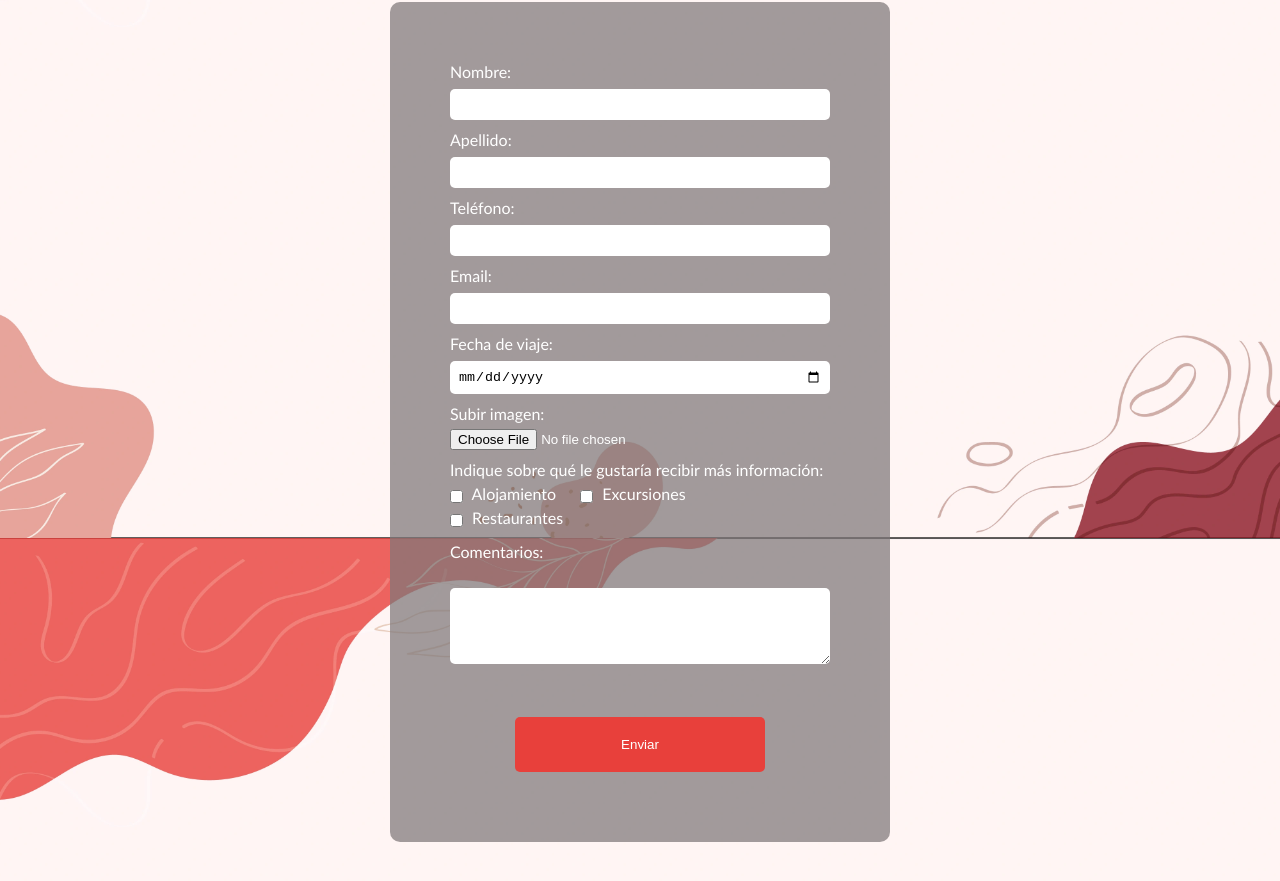
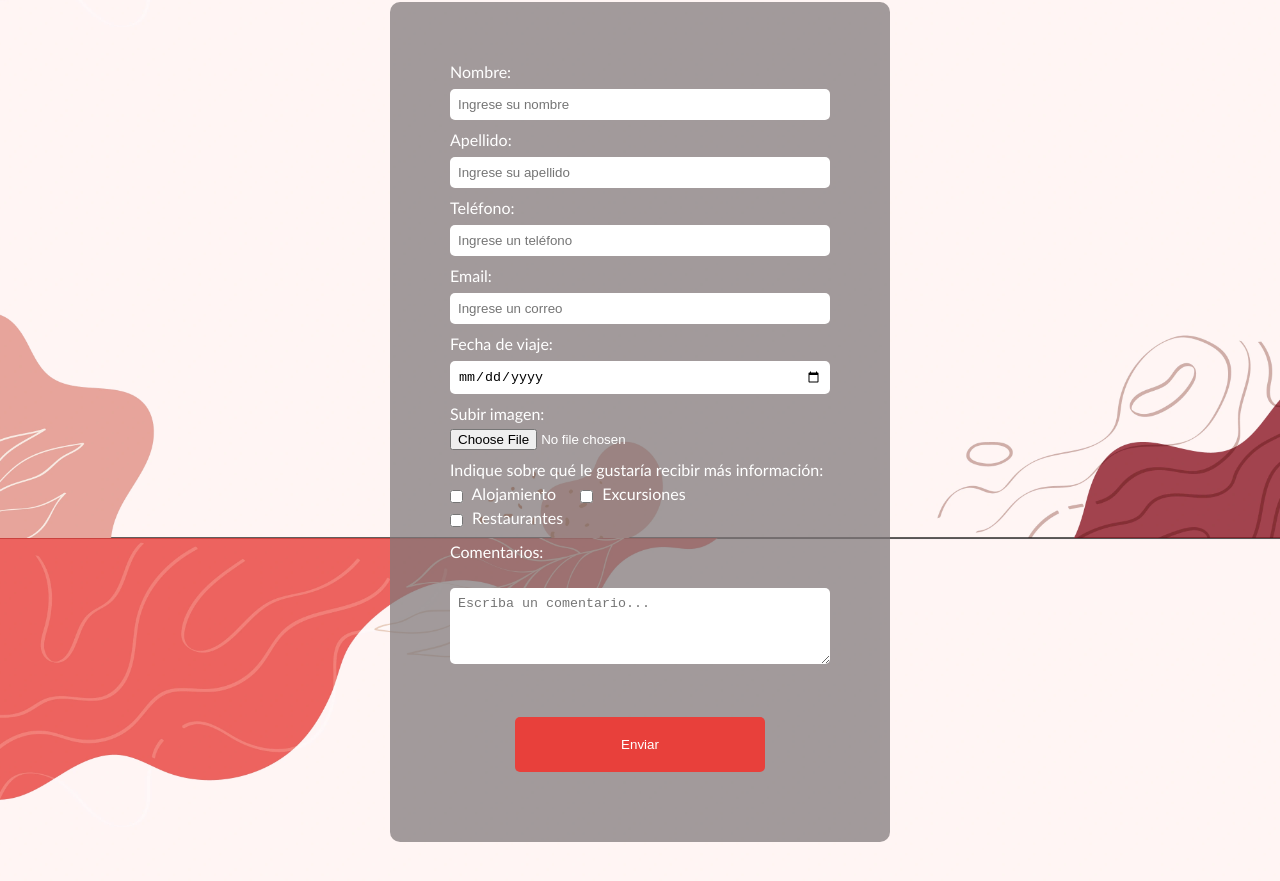
Before and after one commit to Nicolaslucero01/CaCProyecto, a plain HTML site: page index.html in a window 1280 px wide. Shown: the part 2888-3769 px from the top of the page. Drawn offline with nearby package versions, Linux system fonts and the light colour scheme.

Commit message:
Placeholder

```diff
--- a/index.html
+++ b/index.html
@@ -121,22 +121,42 @@
           <form id="myForm">
             <div>
               <label for="nombre">Nombre:</label>
-              <input type="text" name="nombre" id="nombre" />
+              <input
+                type="text"
+                name="nombre"
+                id="nombre"
+                placeholder="Ingrese su nombre"
+              />
               <span class="error" id="error-nombre"></span>
             </div>
             <div>
               <label for="apellido">Apellido:</label>
-              <input type="text" name="apellido" id="apellido" />
+              <input
+                type="text"
+                name="apellido"
+                id="apellido"
+                placeholder="Ingrese su apellido"
+              />
               <span class="error" id="error-apellido"></span>
             </div>
             <div>
               <label for="tel">Teléfono:</label>
-              <input type="tel" name="tel" id="tel" />
+              <input
+                type="tel"
+                name="tel"
+                id="tel"
+                placeholder="Ingrese un teléfono"
+              />
               <span class="error" id="error-tel"></span>
             </div>
             <div>
               <label for="email">Email:</label>
-              <input type="email" name="email" id="email" />
+              <input
+                type="email"
+                name="email"
+                id="email"
+                placeholder="Ingrese un correo"
+              />
               <span class="error" id="error-email"></span>
             </div>
             <div>
@@ -186,6 +206,7 @@
                 id="Comentarios"
                 rows="4"
                 cols="30"
+                placeholder="Escriba un comentario..."
               ></textarea>
               <span class="error" id="error-comentarios"></span>
             </div>
```
